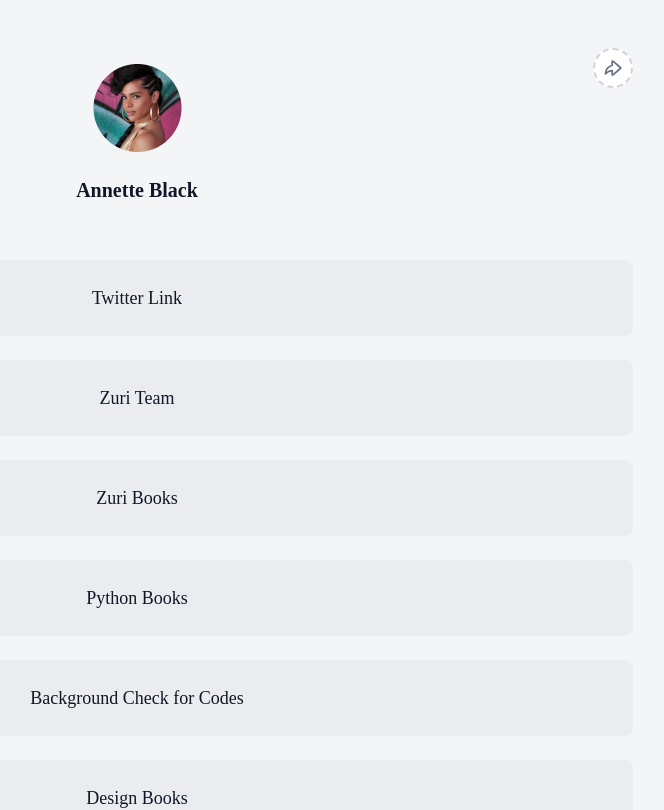
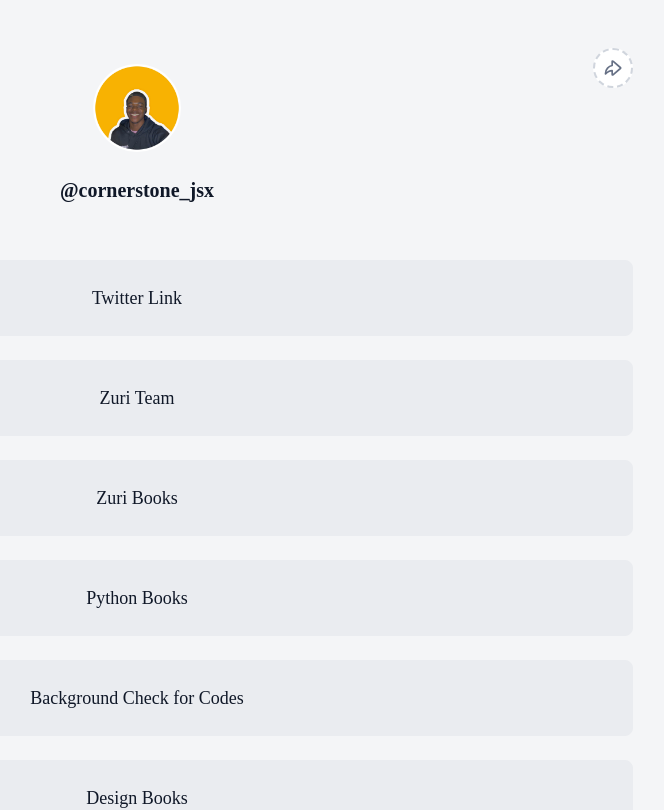
Before and after one commit to Cornerstone-04/zuri-frontend-stage-1, a React (Create React App) app: page / in a window 1280 px wide. Shown: the top 810 px of the page, without its empty margins (503-1167 px from the left). Built offline with nearby package versions, Linux system fonts and the light colour scheme.

Commit message:
Update profile picture
Change the default profile picture to preferred pictur.
This commit also changes the default user name to twitter handle.

```diff
--- a/src/App.jsx
+++ b/src/App.jsx
@@ -1,14 +1,21 @@
 import React from "react";
-import { Github, I4G, Logo, ProfilePic, Slack, Share } from "./assets";
+import { Github, I4G, Logo, Slack, Share, Profile } from "./assets";
 
 const App = () => {
   return (
     <div className="bg-zuriBg min-h-screen flex flex-col justify-start items-center gap-8 sm:gap-14 relative">
       {/* profile */}
       <div className="mt-16 w-full flex flex-col justify-center items-center gap-6">
-        <img src={ProfilePic} alt="" id="profile__img" />
-        <p className="font-bold text-zuriGray-900 text-xl font-default">
-          Annette Black
+        <div className="h-img w-img rounded-full overflow-hidden">
+
+        <img src={Profile} alt="" id="profile__img" className="max-w-full" />
+        </div>
+        <p
+          className="font-bold text-zuriGray-900 text-xl font-default"
+          title="twitter handle"
+          id="twitter"
+        >
+          @cornerstone_jsx
         </p>
         <noscript>
           <p id="slack">Ephraim Cornerstone</p>
--- a/src/assets/index.jsx
+++ b/src/assets/index.jsx
@@ -2,8 +2,8 @@ import Github from "./icons/github.svg";
 import Slack from "./icons/slack.svg";
 import Share from "./icons/share.svg";
 
-import ProfilePic from "./images/profile__img.png";
 import I4G from "./images/I4G.svg";
 import Logo from "./images/logo.svg";
+import Profile from "./images/profile__img.jpeg"
 
-export { Github, I4G, Logo, Slack, ProfilePic, Share };
+export { Github, I4G, Logo, Slack, Profile, Share };
--- a/src/output.css
+++ b/src/output.css
@@ -565,16 +565,12 @@ video {
   position: relative;
 }
 
-.top-10{
-  top: 2.5rem;
+.top-12{
+  top: 3rem;
 }
 
 .right-4{
   right: 1rem;
-}
-
-.top-12{
-  top: 3rem;
 }
 
 .m-auto{
@@ -589,6 +585,10 @@ video {
   display: flex;
 }
 
+.h-img{
+  height: 88px;
+}
+
 .h-10{
   height: 2.5rem;
 }
@@ -601,12 +601,20 @@ video {
   width: 100%;
 }
 
+.w-img{
+  width: 88px;
+}
+
 .w-10{
   width: 2.5rem;
 }
 
 .max-w-custom{
   max-width: 1216px;
+}
+
+.max-w-full{
+  max-width: 100%;
 }
 
 .cursor-pointer{
@@ -637,8 +645,16 @@ video {
   gap: 1.5rem;
 }
 
+.overflow-hidden{
+  overflow: hidden;
+}
+
 .rounded-full{
   border-radius: 9999px;
+}
+
+.rounded{
+  border-radius: 0.25rem;
 }
 
 .border-2{
@@ -653,14 +669,14 @@ video {
   border-style: dashed;
 }
 
+.border-zuriGray-300{
+  --tw-border-opacity: 1;
+  border-color: rgb(208 213 221 / var(--tw-border-opacity));
+}
+
 .border-zuriGray-200{
   --tw-border-opacity: 1;
   border-color: rgb(234 236 240 / var(--tw-border-opacity));
-}
-
-.border-zuriGray-300{
-  --tw-border-opacity: 1;
-  border-color: rgb(208 213 221 / var(--tw-border-opacity));
 }
 
 .bg-zuriBg{
@@ -802,10 +818,6 @@ video {
 }
 
 @media (min-width: 768px){
-  .md\:right-32{
-    right: 8rem;
-  }
-
   .md\:right-36{
     right: 9rem;
   }
--- a/tailwind.config.js
+++ b/tailwind.config.js
@@ -28,7 +28,8 @@ module.exports = {
       fontFamily: {
         default: ["Montserrat"],
       },
-      height: { box: "76px", boxSm: "76px" },
+      height: { box: "76px", boxSm: "76px", img: "88px" },
+      width: { box: "76px", boxSm: "76px", img: "88px" },
       borderWidth: { 1: "1px" },
       maxWidth: { custom: "1216px" },
     },
```
Also changed, not shown: src/assets/images/profile__img.jpeg (added), src/assets/images/profile__img.png (deleted).
